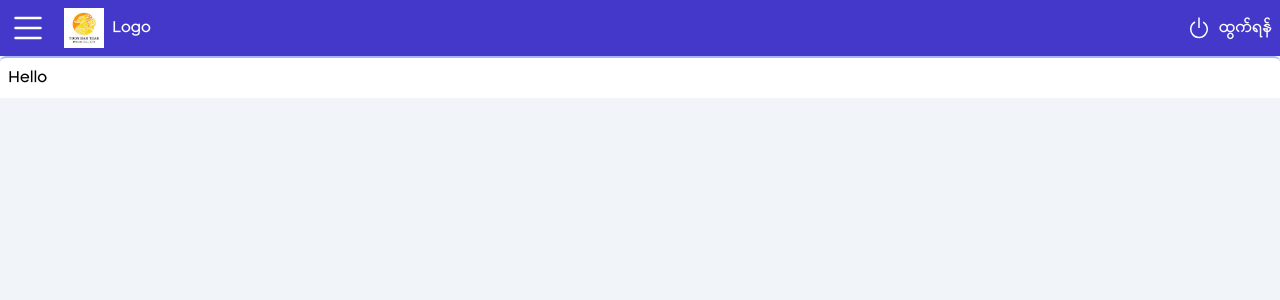
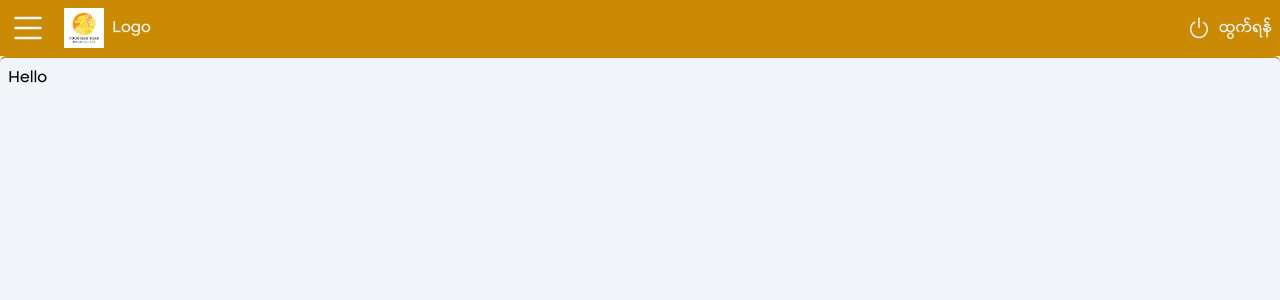
Before and after one commit to YHTdev/general_museum_fe_be, a Next.js app: page /admin in a window 1280 px wide. Shown: the top 300 px of the page. Built offline with nearby package versions, Linux system fonts and the light colour scheme; what react-toast-notifications would draw is missing.

Commit message:
dashboard color update

```diff
--- a/components/templates/AdminLayout/index.tsx
+++ b/components/templates/AdminLayout/index.tsx
@@ -8,9 +8,9 @@ interface props{
 export const AppWrapper:React.FC<props> =({children})=>{
     const [isOpen,setIsOpen] = useState(false);
     return(
-        <div className='w-full min-h-screen bg-slate-100'>
+        <div className='w-full min-h-screen bg-inverse'>
             <NavBar isOpen={isOpen} setIsOpen={setIsOpen}/>
-             <div className='w-full max-w-screen-2xl border-t-2 border-indigo-300 rounded-t-md bg-white mx-auto px-2 py-2'>
+             <div className='w-full max-w-screen-2xl border-t-2 border-secondary rounded-t-md bg-inverse mx-auto px-2 py-2'>
                 {children}
              </div>
         </div>
--- a/components/templates/NavBar/index.tsx
+++ b/components/templates/NavBar/index.tsx
@@ -16,7 +16,7 @@ export const NavBar:React.FC<props> = ({ isOpen, setIsOpen }) => {
     push('/')
   }
   return (
-    <div className='w-full px-2 py-2 bg-indigo-700 text-white'>
+    <div className='w-full px-2 py-2 bg-secondary text-inverse'>
       <div className='flex w-full max-w-screen-2xl mx-auto justify-between items-center content-center'>
         <div className='flex justify-start space-x-4 items-center content-center'>
           <UiDrawerButton isOpen={isOpen} setIsOpen={setIsOpen} />
--- a/pages/[categoryId]/book/[bookId].tsx
+++ b/pages/[categoryId]/book/[bookId].tsx
@@ -2,7 +2,7 @@ import { NextPage } from 'next'
 import { API } from '../../../lib/services'
 import React,{useState,useCallback,useEffect} from 'react'
 import HTMLFlipBook from 'react-pageflip';
-import { UiHeader } from '../../../components/Atoms/UiHeader';
+import { UiHeader } from '../../../components/atoms/UiHeader';
 // react-flip-book
 
 const DetailBookPage:NextPage =(props)=>{
```
